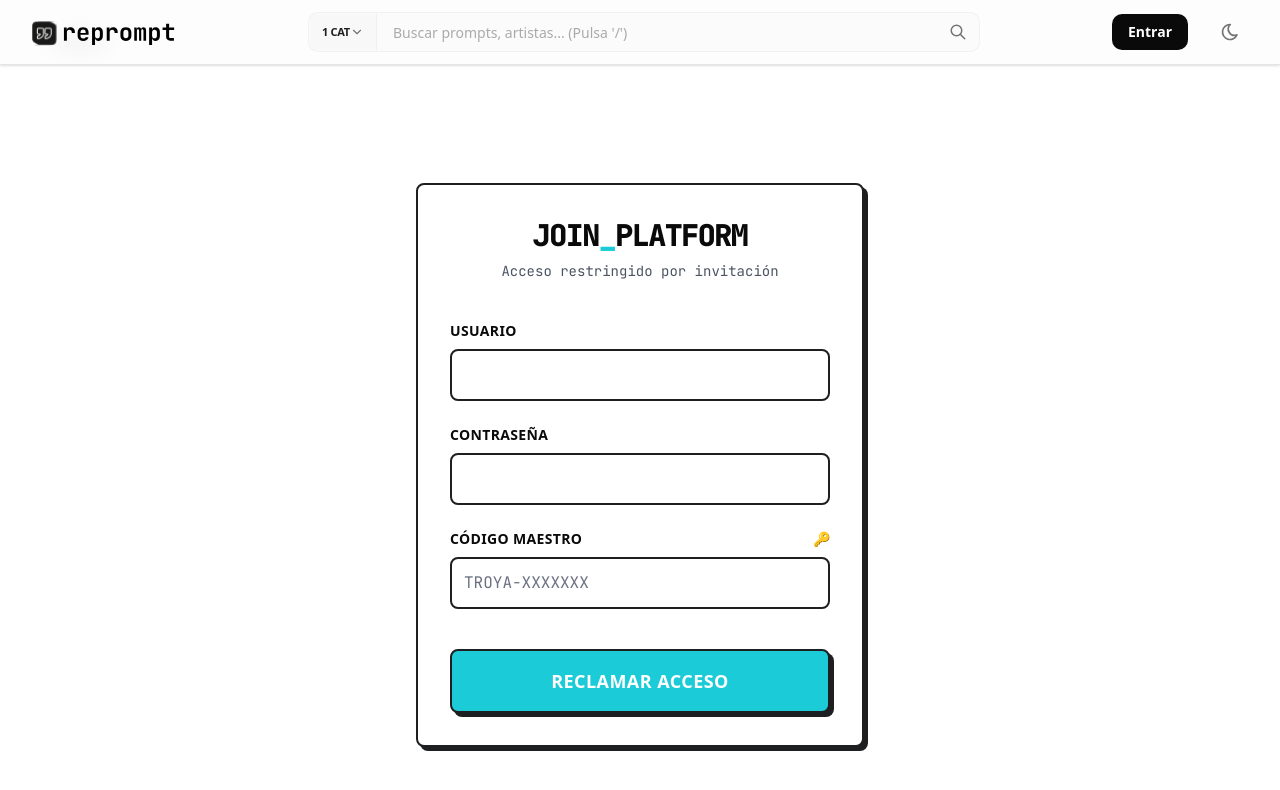
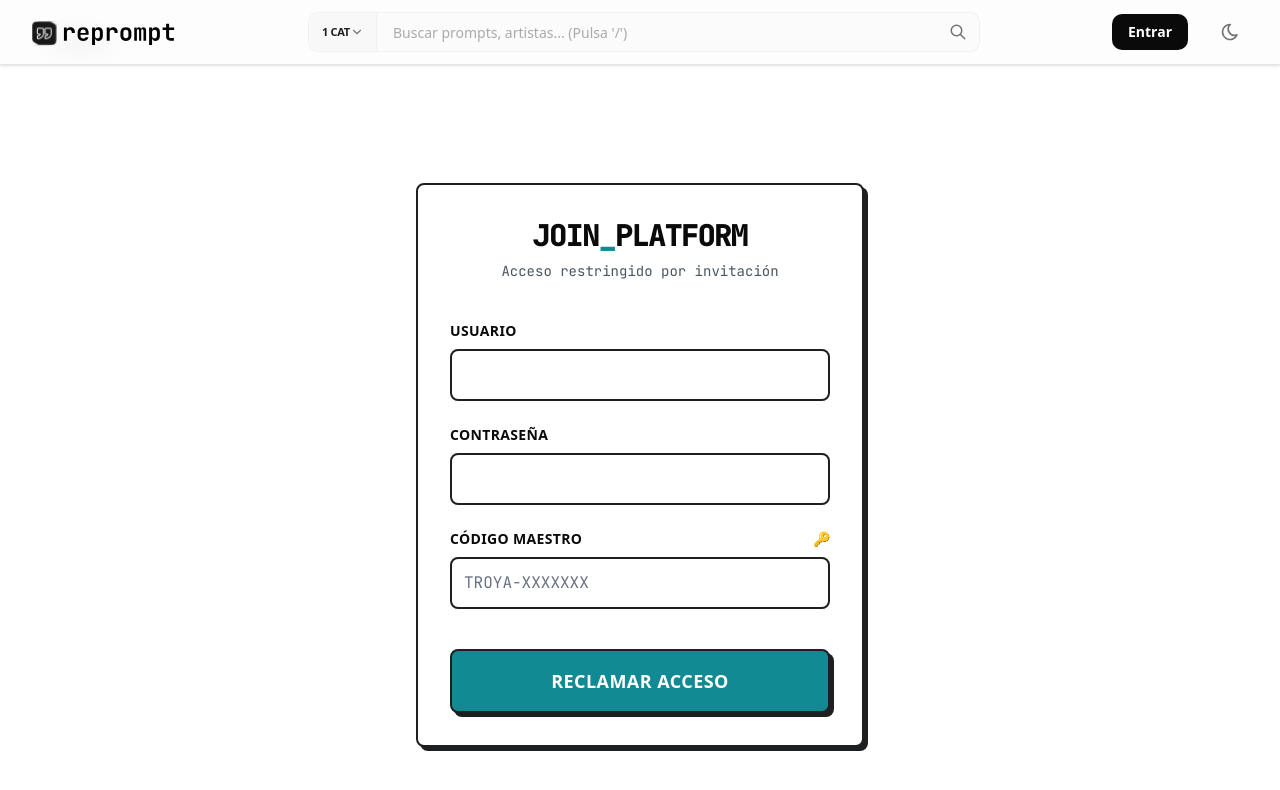
Before and after one commit to trosdesuru/reprompt-studio, a Next.js app in the folder frontend/: page /join in a window 1280 px wide. Shown: the top 790 px of the page. Built offline with nearby package versions, Linux system fonts and the light colour scheme; no server answers.

Commit message:
auto-refactor: actualiza frontend/app/globals.css,

```diff
--- a/frontend/app/globals.css
+++ b/frontend/app/globals.css
@@ -10,7 +10,7 @@
   --text-primary: #1d1f21;
   --text-secondary: #4b5563;
   --border-color: #1d1f21;
-  --accent-color: #1bccd8;
+  --accent-color: #128a93;
   --shadow-color: #1d1f21;
   --background: oklch(1 0 0);
   --foreground: oklch(0.145 0 0);
@@ -53,7 +53,7 @@
     --text-primary: #f4f5f5;
     --text-secondary: #a1a1aa;
     --border-color: #3f3f46;
-    --accent-color: #1bccd8;
+    --accent-color: #0d9ca6;
     --shadow-color: #000000;
   }
 }
@@ -74,7 +74,7 @@
   --text-primary: #f4f5f5;
   --text-secondary: #a1a1aa;
   --border-color: #3f3f46;
-  --accent-color: #D83C00;
+  --accent-color: #1bccd8;
   --shadow-color: #000000;
   --background: oklch(0.145 0 0);
   --foreground: oklch(0.985 0 0);
```
